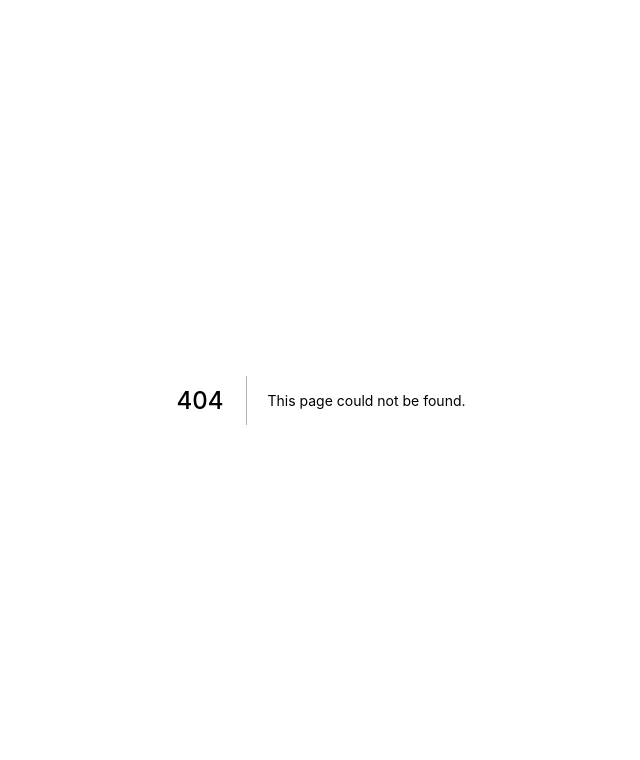
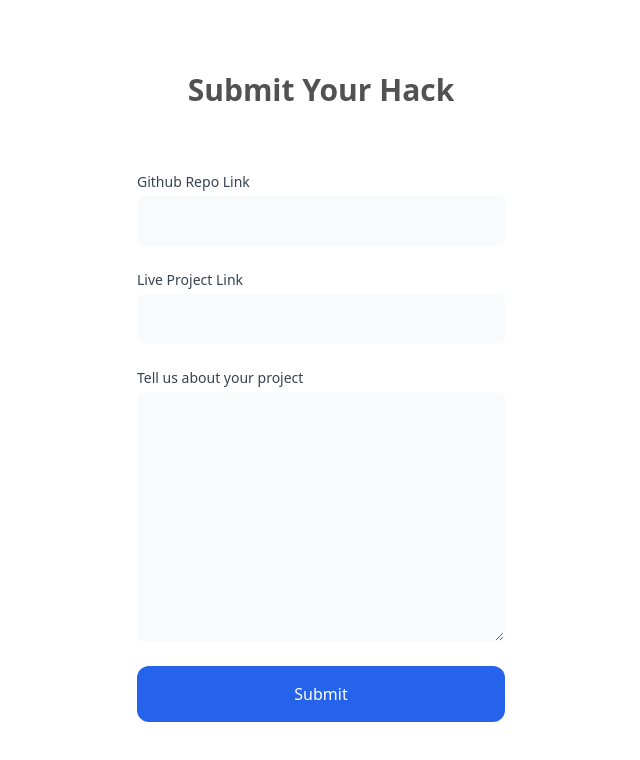
Before and after one commit to NightHack36/Hack_Buddy, a Next.js app in the folder client/: page /submission-page in a window 1280 px wide. Before the commit this address had no page. Shown: the top 760 px of the page, without its empty margins (319-959 px from the left). Built offline with nearby package versions, Linux system fonts and the light colour scheme.

Commit message:
submission page done

```diff
--- /dev/null
+++ b/client/pages/submission-page/index.js
@@ -0,0 +1,126 @@
+import React from 'react';
+
+const SubmissionPage = () => {
+  return (
+
+          <section>
+            <div class="flex flex-col justify-center min-h-screen py-12 sm:px-6 lg:px-8">
+              <div class="sm:mx-auto sm:w-full sm:max-w-md">
+                <h2 class="mt-6 text-3xl font-extrabold text-center text-neutral-600"> Submit Your Hack </h2>
+              </div>
+              <div class="mt-8 sm:mx-auto sm:w-full sm:max-w-md">
+                <div class="px-4 py-8 sm:px-10">
+                  <form class="space-y-6" action="#" method="POST">
+                    <div>
+                      <label for="githubRepo" class="block text-sm font-medium text-gray-700">Github Repo Link </label>
+                      <div class="mt-1">
+                        <input id="githubRepo" name="emgithubRepoail" type="link" autocomplete="Github Repo" required="" class="
+                      block
+                      w-full
+                      px-5
+                      py-3
+                      text-base text-neutral-600
+                      placeholder-gray-300
+                      transition
+                      duration-500
+                      ease-in-out
+                      transform
+                      border border-transparent
+                      rounded-lg
+                      bg-gray-50
+                      focus:outline-none
+                      focus:border-transparent
+                      focus:ring-2
+                      focus:ring-white
+                      focus:ring-offset-2
+                      focus:ring-offset-gray-300
+                    "/>
+                      </div>
+                    </div>
+                    <div>
+                      <label for="liveProjectLink" class="block text-sm font-medium text-gray-700"> Live Project Link </label>
+                      <div class="mt-1">
+                        <input id="liveProjectLink" name="liveProjectLink" type="liveProjectLink" autocomplete="liveProjectLink" required="" class="
+                      block
+                      w-full
+                      px-5
+                      py-3
+                      text-base text-neutral-600
+                      placeholder-gray-300
+                      transition
+                      duration-500
+                      ease-in-out
+                      transform
+                      border border-transparent
+                      rounded-lg
+                      bg-gray-50
+                      focus:outline-none
+                      focus:border-transparent
+                      focus:ring-2
+                      focus:ring-white
+                      focus:ring-offset-2
+                      focus:ring-offset-gray-300
+                    "/>
+                      </div>
+                    </div>
+                    <div>
+                      <label for="projectInfo" class="block text-sm font-medium text-gray-700"> Tell us about your project </label>
+                      <div class="mt-1">
+                        <textarea id="projectInfo" name="projectInfo" type="projectInfo" autocomplete="projectInfo" required="" class="
+                      block
+                      w-full h-[250px]
+                      px-5
+                      py-3
+                      text-base text-neutral-600
+                      placeholder-gray-300
+                      transition
+                      duration-500
+                      ease-in-out
+                      transform
+                      border border-transparent
+                      rounded-lg
+                      bg-gray-50
+                      focus:outline-none
+                      focus:border-transparent
+                      focus:ring-2
+                      focus:ring-white
+                      focus:ring-offset-2
+                      focus:ring-offset-gray-300
+
+                    "/>
+                      </div>
+                    </div>
+                    <div>
+                      <button type="submit" class="
+                    flex
+                    items-center
+                    justify-center
+                    w-full
+                    px-10
+                    py-4
+                    text-base
+                    font-medium
+                    text-center text-white
+                    transition
+                    duration-500
+                    ease-in-out
+                    transform
+                    bg-blue-600
+                    rounded-xl
+                    hover:bg-blue-700
+                    focus:outline-none
+                    focus:ring-2
+                    focus:ring-offset-2
+                    focus:ring-blue-500
+                  "> Submit </button>
+                    </div>
+                  </form>
+                </div>
+              </div>
+            </div>
+          </section>
+
+  )
+};
+
+export default SubmissionPage;
```
